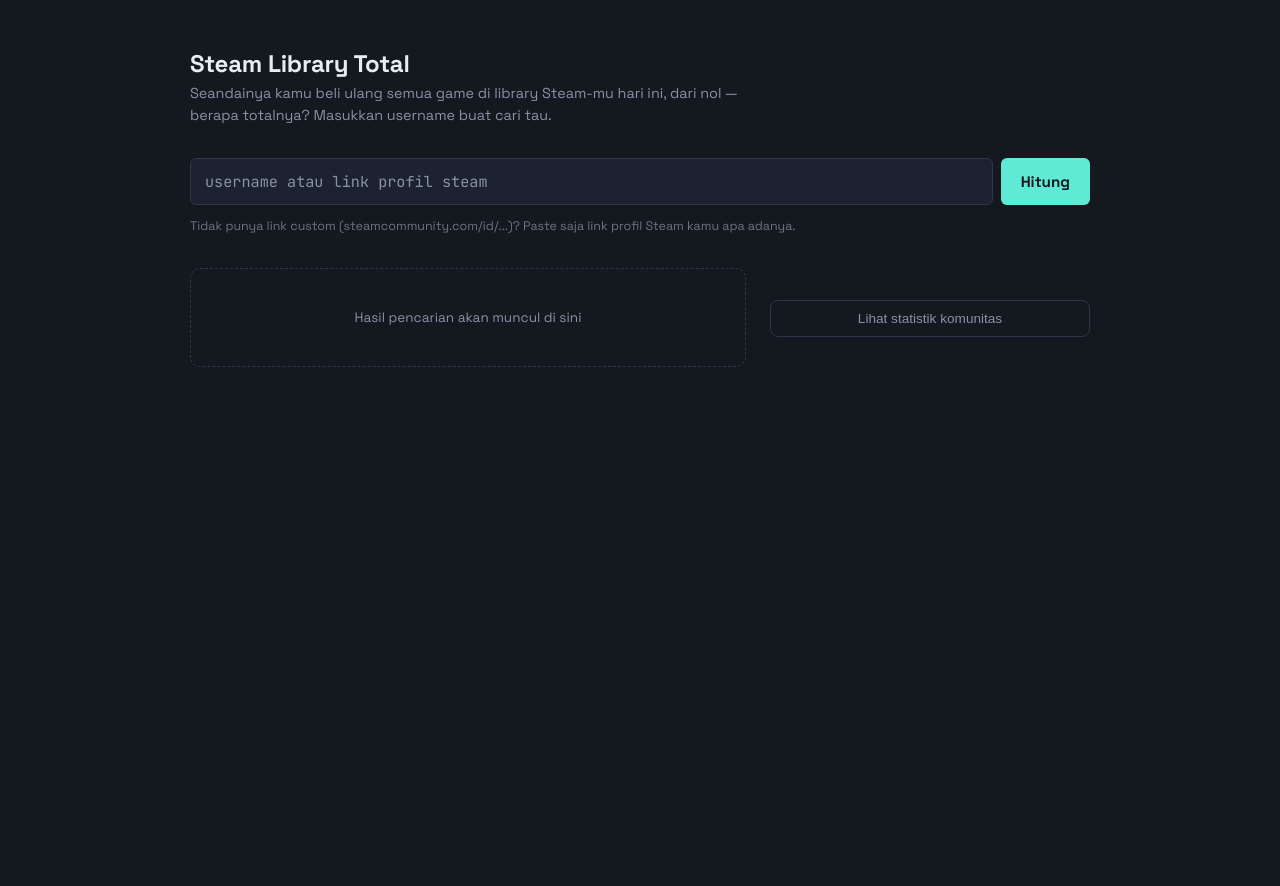
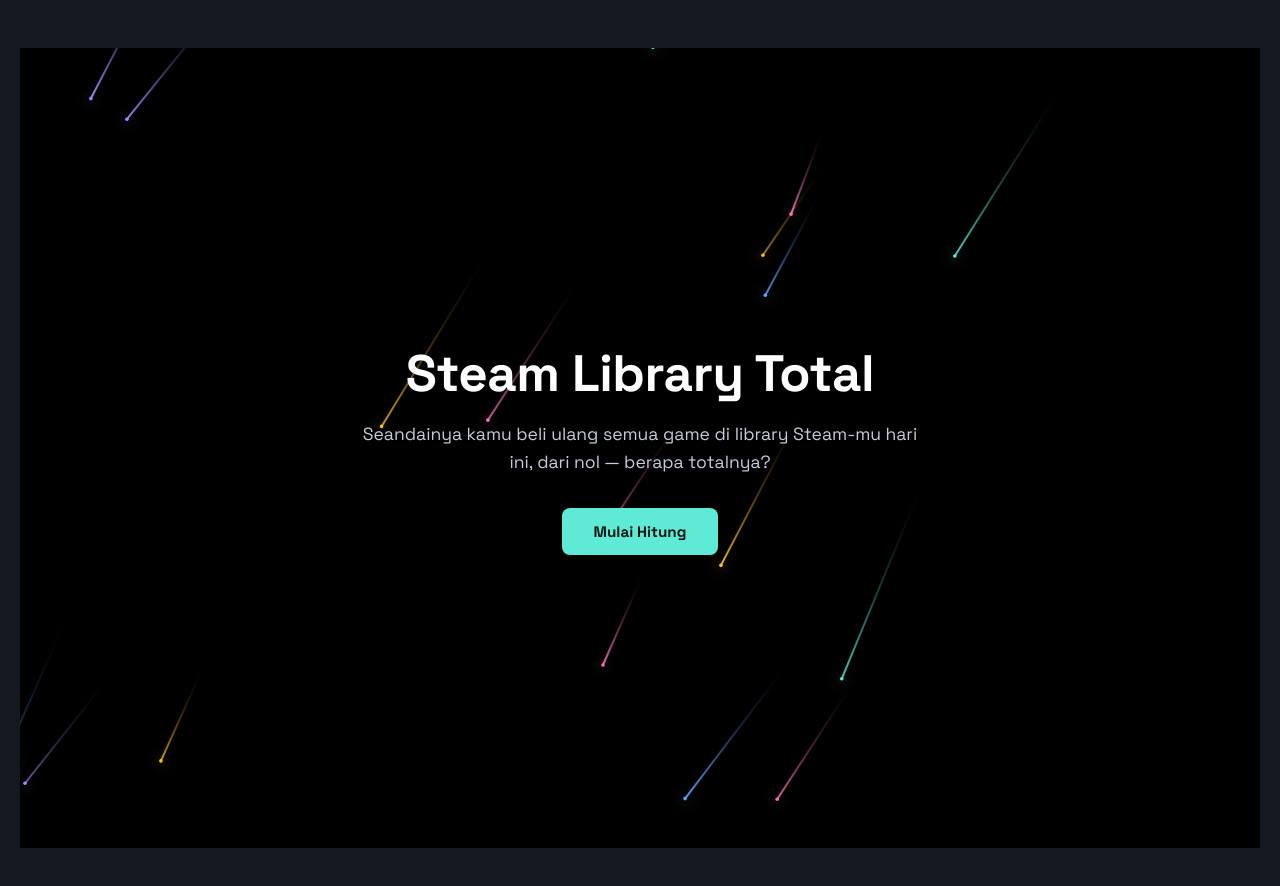
Before and after one commit to anubluskrin/SteamSpent, a React (Vite) app in the folder frontend/: page / in a window 1280 px wide. Shown: the top 886 px of the page. Before the commit the page ends 800 px from the top, so only its background shows below. Built offline with nearby package versions, Linux system fonts and the light colour scheme; no server answers.

Commit message:
feat: landing page

```diff
--- a/frontend/src/App.jsx
+++ b/frontend/src/App.jsx
@@ -1,4 +1,5 @@
 import { useState } from "react";
+import Landing from "./components/Landing.jsx";
 import SearchForm from "./components/SearchForm.jsx";
 import Receipt from "./components/Receipt.jsx";
 import LoadingReceipt from "./components/LoadingReceipt.jsx";
@@ -6,6 +7,7 @@
 import { calculateLibraryPrice } from "./services/api.js";
 
 export default function App() {
+  const [showLanding, setShowLanding] = useState(true);
   const [result, setResult] = useState(null);
   const [error, setError] = useState(null);
   const [isLoading, setIsLoading] = useState(false);
@@ -24,6 +26,10 @@
     } finally {
       setIsLoading(false);
     }
+  }
+
+  if (showLanding) {
+    return <Landing onEnter={() => setShowLanding(false)} />;
   }
 
   return (
--- /dev/null
+++ b/frontend/src/components/Landing.jsx
@@ -0,0 +1,121 @@
+import { useEffect, useRef } from "react";
+
+const COLORS = ["#5eead4", "#a78bfa", "#f472b6", "#fbbf24", "#60a5fa"];
+const MAX_STARS = 55;
+const SPAWN_INTERVAL = 90; // ms antar kemunculan bintang baru
+
+function randomBetween(min, max) {
+  return Math.random() * (max - min) + min;
+}
+
+function createStar(width) {
+  const angle = randomBetween(
+    (110 * Math.PI) / 180,
+    (130 * Math.PI) / 180
+  );
+  return {
+    x: randomBetween(0, width * 1.1),
+    y: randomBetween(-100, -20),
+    angle,
+    speed: randomBetween(5, 11),
+    length: randomBetween(90, 220),
+    color: COLORS[Math.floor(Math.random() * COLORS.length)],
+    opacity: randomBetween(0.6, 1),
+  };
+}
+
+export default function Landing({ onEnter }) {
+  const canvasRef = useRef(null);
+
+  useEffect(() => {
+    const canvas = canvasRef.current;
+    const ctx = canvas.getContext("2d");
+    let stars = [];
+    let animationId;
+    let lastSpawn = 0;
+    let width, height, dpr;
+
+    function resize() {
+      dpr = window.devicePixelRatio || 1;
+      width = window.innerWidth;
+      height = window.innerHeight;
+      canvas.width = width * dpr;
+      canvas.height = height * dpr;
+      canvas.style.width = `${width}px`;
+      canvas.style.height = `${height}px`;
+      ctx.setTransform(dpr, 0, 0, dpr, 0, 0);
+    }
+    resize();
+    window.addEventListener("resize", resize);
+
+    function draw(timestamp) {
+      ctx.clearRect(0, 0, width, height);
+      ctx.fillStyle = "#000000";
+      ctx.fillRect(0, 0, width, height);
+
+      if (timestamp - lastSpawn > SPAWN_INTERVAL && stars.length < MAX_STARS) {
+        stars.push(createStar(width));
+        lastSpawn = timestamp;
+      }
+
+      stars.forEach((star) => {
+        const tailX = star.x - Math.cos(star.angle) * star.length;
+        const tailY = star.y - Math.sin(star.angle) * star.length;
+
+        const gradient = ctx.createLinearGradient(star.x, star.y, tailX, tailY);
+        gradient.addColorStop(0, star.color);
+        gradient.addColorStop(1, "rgba(0,0,0,0)");
+
+        ctx.strokeStyle = gradient;
+        ctx.lineWidth = 2;
+        ctx.globalAlpha = star.opacity;
+        ctx.beginPath();
+        ctx.moveTo(star.x, star.y);
+        ctx.lineTo(tailX, tailY);
+        ctx.stroke();
+
+        // Titik kepala bersinar
+        ctx.globalAlpha = 1;
+        ctx.shadowBlur = 12;
+        ctx.shadowColor = star.color;
+        ctx.fillStyle = star.color;
+        ctx.beginPath();
+        ctx.arc(star.x, star.y, 1.8, 0, Math.PI * 2);
+        ctx.fill();
+        ctx.shadowBlur = 0;
+
+        star.x += Math.cos(star.angle) * star.speed;
+        star.y += Math.sin(star.angle) * star.speed;
+      });
+
+      stars = stars.filter(
+        (star) => star.y < height + 100 && star.x > -100
+      );
+
+      animationId = requestAnimationFrame(draw);
+    }
+
+    animationId = requestAnimationFrame(draw);
+
+    return () => {
+      cancelAnimationFrame(animationId);
+      window.removeEventListener("resize", resize);
+    };
+  }, []);
+
+  return (
+    <div className="landing">
+      <canvas ref={canvasRef} className="landing__canvas" />
+      <div className="landing__content">
+        <h1 className="landing__title">Steam Library Total</h1>
+        <p className="landing__subtitle">
+          Seandainya kamu beli ulang semua game di library Steam-mu hari
+          ini, dari nol — berapa totalnya?
+        </p>
+        <button className="landing__cta" onClick={onEnter}>
+          Mulai Hitung
+        </button>
+      </div>
+    </div>
+  );
+}
--- a/frontend/src/index.css
+++ b/frontend/src/index.css
@@ -686,3 +686,75 @@
     transform: translateY(0);
   }
 }
+
+/* landingpage */
+.landing {
+  position: relative;
+  width: 100vw;
+  height: 100vh;
+  overflow: hidden;
+  background: #000000;
+}
+
+.landing__canvas {
+  position: absolute;
+  inset: 0;
+}
+
+.landing__content {
+  position: relative;
+  z-index: 1;
+  height: 100%;
+  display: flex;
+  flex-direction: column;
+  align-items: center;
+  justify-content: center;
+  text-align: center;
+  padding: 24px;
+}
+
+.landing__title {
+  font-family: var(--font-body);
+  font-size: 2.2rem;
+  font-weight: 700;
+  color: #ffffff;
+  margin: 0 0 14px;
+  letter-spacing: -0.01em;
+}
+
+.landing__subtitle {
+  color: #c5cbda;
+  font-size: 1rem;
+  max-width: 440px;
+  line-height: 1.6;
+  margin: 0 0 32px;
+}
+
+.landing__cta {
+  padding: 14px 32px;
+  background: var(--accent);
+  border: none;
+  border-radius: 8px;
+  color: #0b1310;
+  font-family: var(--font-body);
+  font-size: 0.95rem;
+  font-weight: 700;
+  cursor: pointer;
+  transition: transform 0.15s, box-shadow 0.15s;
+}
+
+.landing__cta:hover {
+  transform: translateY(-2px);
+  box-shadow: 0 8px 24px color-mix(in srgb, var(--accent) 35%, transparent);
+}
+
+@media (min-width: 768px) {
+  .landing__title {
+    font-size: 3.2rem;
+  }
+
+  .landing__subtitle {
+    font-size: 1.1rem;
+    max-width: 560px;
+  }
+}
```
